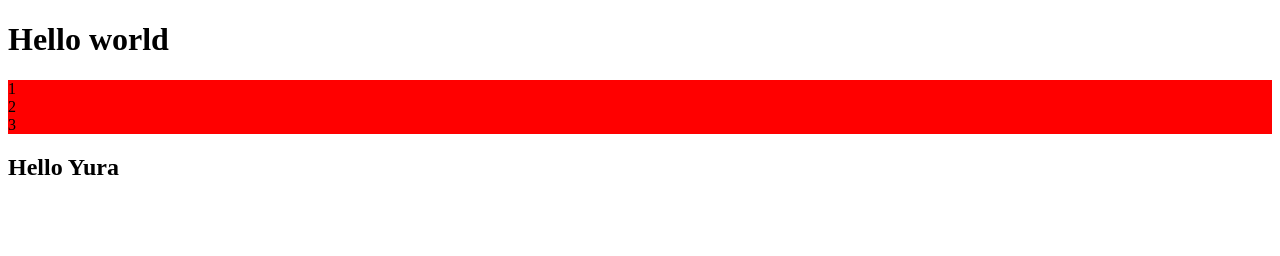
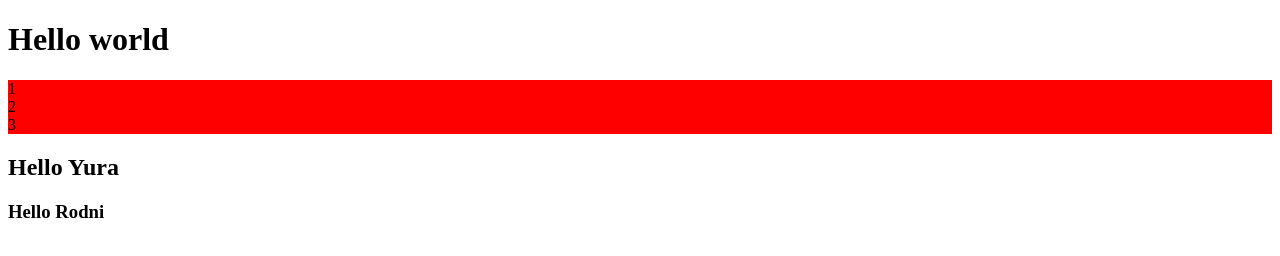
Before and after one commit to YuraRodni/TravisCI, a plain HTML site: page index.html in a window 1280 px wide. Drawn offline with Linux system fonts and the light colour scheme.

Commit message:
hello rodni

```diff
--- a/index.html
+++ b/index.html
@@ -15,5 +15,6 @@
         <div>3</div>
     </section>
     <h2>Hello Yura</h2>
+    <h3>Hello Rodni</h3>
 </body>
 </html>
```
